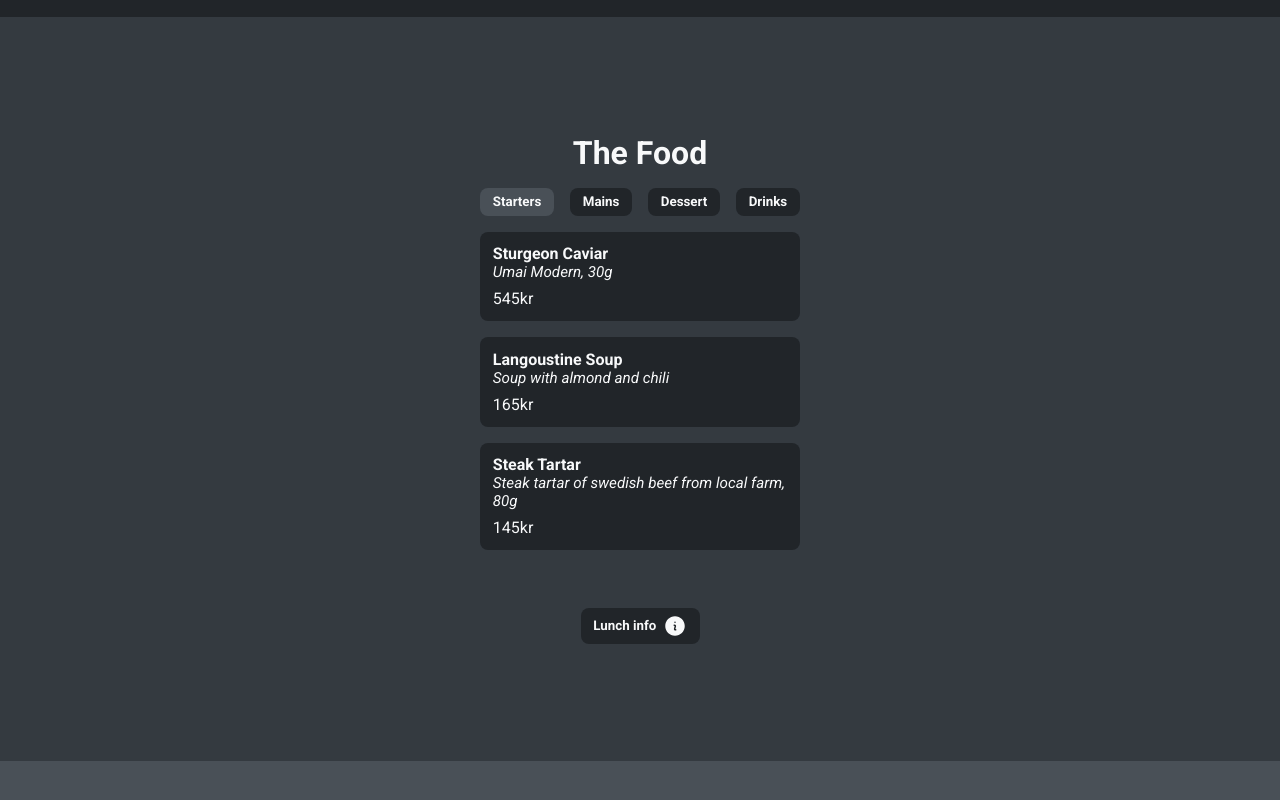
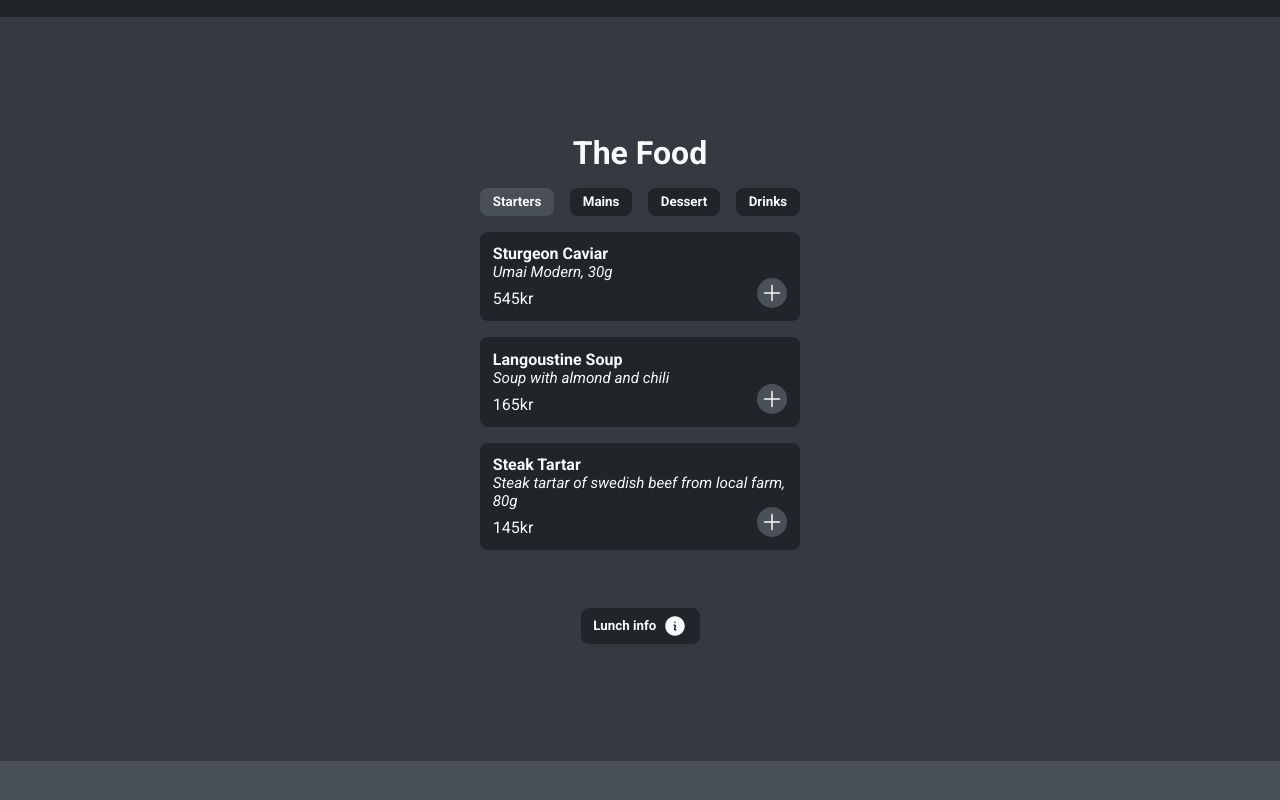
Before and after one commit to frreri/restaurant-site, a plain HTML site: page index.html in a window 1280 px wide. Shown: the part 1527-2327 px from the top of the page. Drawn offline with Linux system fonts and the light colour scheme.

Commit message:
add to order btn

```diff
--- a/css/style.css
+++ b/css/style.css
@@ -180,6 +180,7 @@ body {
   padding: 0.8rem;
   background-color: var(--bg-gray-1);
   border-radius: 8px;
+  position: relative;
 }
 
 .food-item-header {
@@ -199,6 +200,31 @@ body {
   text-decoration: line-through;
   color: #dee2e6;
   margin-left: 0.2rem;
+}
+
+.btn-order-add {
+  position: absolute;
+  display: flex;
+  justify-content: center;
+  align-items: center;
+  width: 30px;
+  height: 30px;
+  right: 0.8rem;
+  bottom: 0.8rem;
+  border: none;
+  border-radius: 50%;
+  background-color: var(--bg-gray-3);
+  color: var(--main-color);
+  cursor: pointer;
+}
+
+.btn-order-add:hover {
+  background-color: var(--bg-gray-2);
+}
+
+.add-icon {
+  width: 24px;
+  height: 24px;
 }
 
 .info-icon {
--- a/js/food.js
+++ b/js/food.js
@@ -59,6 +59,11 @@ const displayFoods = foodArr => {
     foodPrice.innerHTML = getPriceHtml(food);
     foodItem.append(foodPrice);
 
+    const addBtn = createElement('button', 'btn-order-add');
+    addBtn.innerHTML =
+      '<svg xmlns="http://www.w3.org/2000/svg" viewBox="0 0 24 24" fill="currentColor" class="add-icon"><path fill-rule="evenodd" d="M12 3.75a.75.75 0 0 1 .75.75v6.75h6.75a.75.75 0 0 1 0 1.5h-6.75v6.75a.75.75 0 0 1-1.5 0v-6.75H4.5a.75.75 0 0 1 0-1.5h6.75V4.5a.75.75 0 0 1 .75-.75Z" clip-rule="evenodd" /></svg>';
+    foodItem.append(addBtn);
+
     foodContainer.append(foodItem);
   });
 };
```
